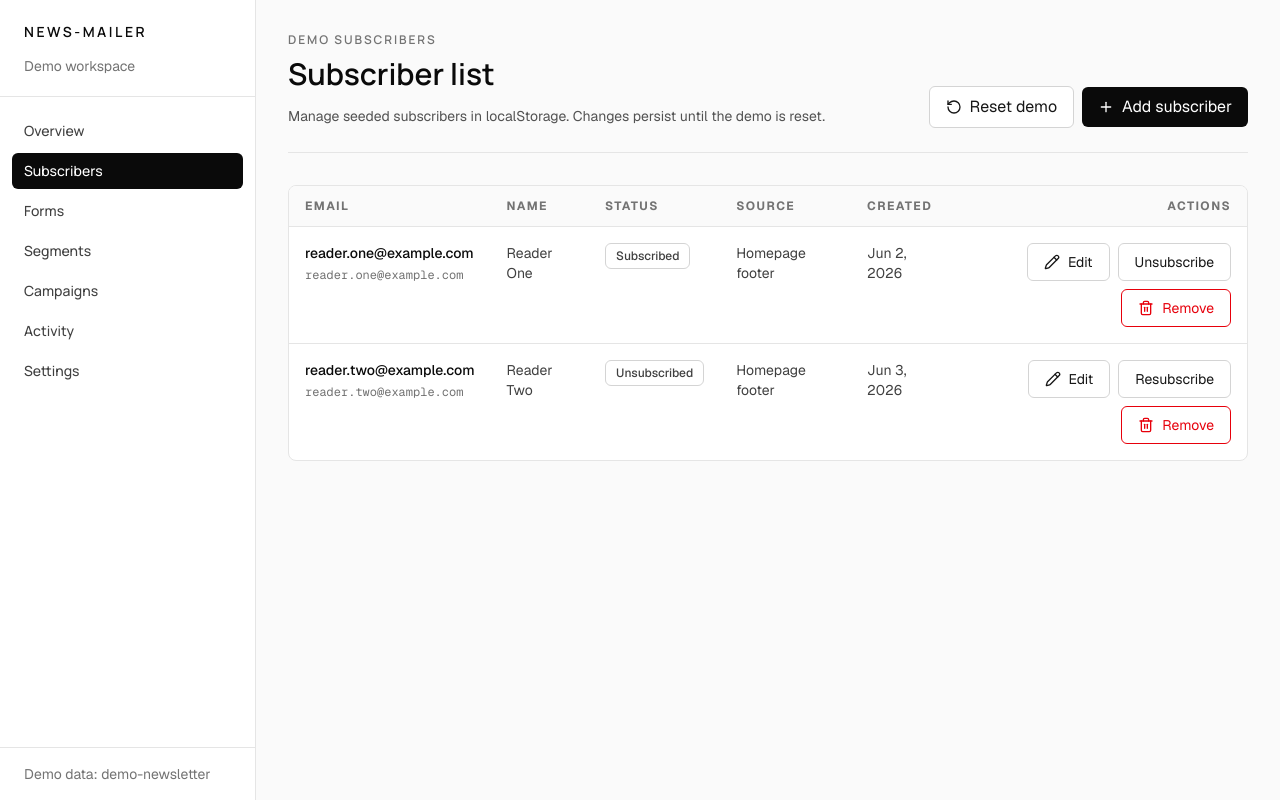
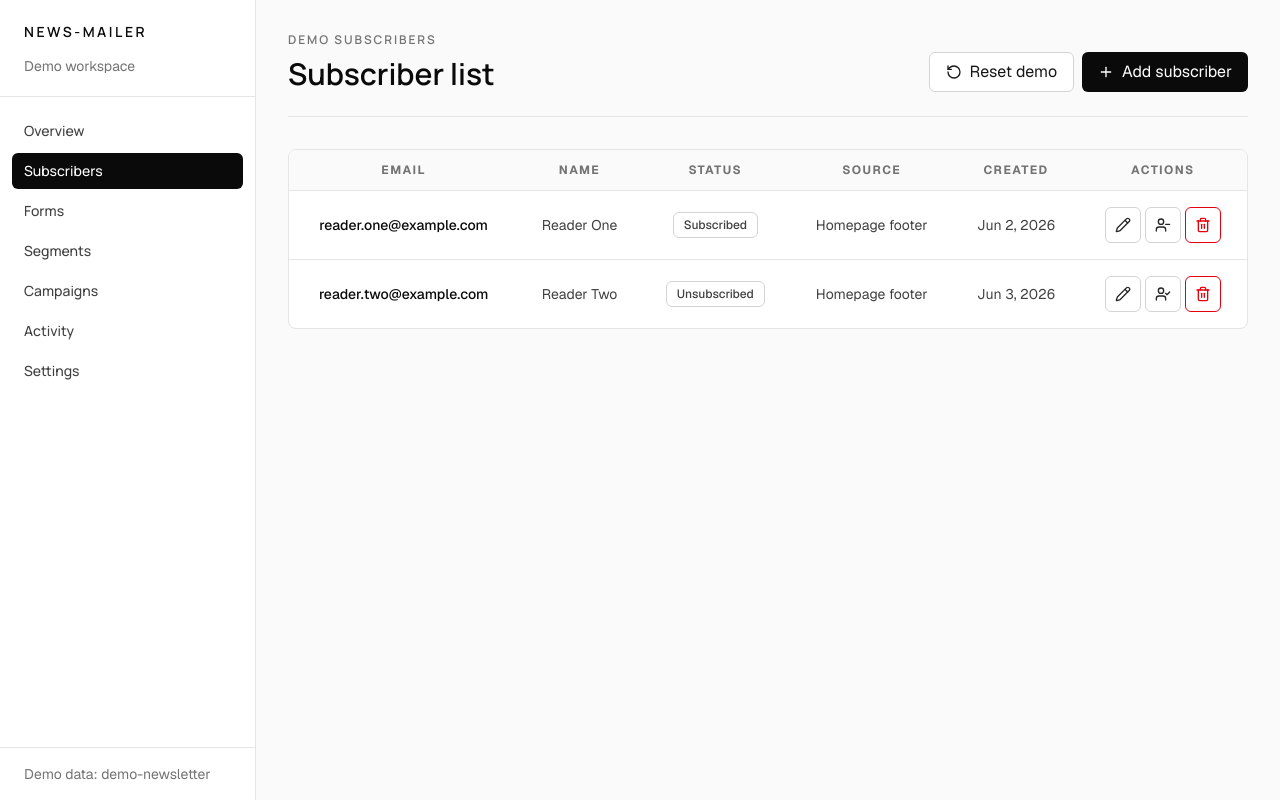
Before and after one commit to AjvorHardi/news-mailer, a React (Vite) app: page /demo/subscribers in a window 1280 px wide. Built offline with nearby package versions, Linux system fonts and the light colour scheme.

Commit message:
refactor: simplify subscriber list layout

```diff
--- a/src/features/demo/DemoSubscribersPage.tsx
+++ b/src/features/demo/DemoSubscribersPage.tsx
@@ -1,5 +1,5 @@
 import { ChevronDown, ChevronUp, Pencil, Plus, RotateCcw, Trash2, UserCheck, UserMinus } from 'lucide-react';
-import { useMemo, useState } from 'react';
+import { useMemo, useState, type ReactNode } from 'react';
 import { useForm } from 'react-hook-form';
 import { zodResolver } from '@hookform/resolvers/zod';
 import clsx from 'clsx';
@@ -87,21 +87,45 @@ export function DemoSubscribersPage() {
     );
   }
 
+  function toggleSubscriberStatus(subscriber: Subscriber) {
+    setSubscriberStatus.mutate({
+      subscriberId: subscriber.id,
+      status: subscriber.status === 'subscribed' ? 'unsubscribed' : 'subscribed',
+    });
+  }
+
+  function removeSubscriberById(subscriber: Subscriber) {
+    removeSubscriber.mutate(subscriber.id);
+  }
+
   return (
     <div className="space-y-8">
       <PageHeader
+        actionsLayout="responsive-inline"
         eyebrow="Demo subscribers"
         title="Subscriber list"
-        description="Manage seeded subscribers in localStorage. Changes persist until the demo is reset."
         actions={
           <>
-            <Button type="button" variant="secondary" onClick={() => resetDemoData.mutate()} disabled={isMutating}>
-              <RotateCcw className="mr-2 h-4 w-4" aria-hidden="true" />
-              Reset demo
+            <Button
+              type="button"
+              variant="secondary"
+              className="h-10 w-10 px-0 md:w-auto md:px-4"
+              aria-label="Reset demo"
+              onClick={() => resetDemoData.mutate()}
+              disabled={isMutating}
+            >
+              <RotateCcw className="h-4 w-4 shrink-0 md:mr-2" aria-hidden="true" />
+              <span className="hidden md:inline">Reset demo</span>
             </Button>
-            <Button type="button" onClick={openCreateForm} disabled={isMutating}>
-              <Plus className="mr-2 h-4 w-4" aria-hidden="true" />
-              Add subscriber
+            <Button
+              type="button"
+              className="h-10 w-10 px-0 md:w-auto md:px-4"
+              aria-label="Add subscriber"
+              onClick={openCreateForm}
+              disabled={isMutating}
+            >
+              <Plus className="h-4 w-4 shrink-0 md:mr-2" aria-hidden="true" />
+              <span className="hidden md:inline">Add subscriber</span>
             </Button>
           </>
         }
@@ -162,71 +186,127 @@ export function DemoSubscribersPage() {
       ) : null}
 
       {subscribersQuery.data && subscribersQuery.data.length > 0 ? (
-        <section className="overflow-hidden rounded-lg border border-neutral-200 bg-white md:hidden">
+        <CompactSubscribersList
+          expandedSubscriberIds={expandedSubscriberIds}
+          formsById={formsById}
+          isMutating={isMutating}
+          onEdit={openEditForm}
+          onRemove={removeSubscriberById}
+          onToggleExpanded={toggleExpandedRow}
+          onToggleStatus={toggleSubscriberStatus}
+          subscribers={subscribersQuery.data}
+        />
+      ) : null}
+
+      {subscribersQuery.data && subscribersQuery.data.length > 0 ? (
+        <DesktopSubscribersTable
+          formsById={formsById}
+          isMutating={isMutating}
+          onEdit={openEditForm}
+          onRemove={removeSubscriberById}
+          onToggleStatus={toggleSubscriberStatus}
+          subscribers={subscribersQuery.data}
+        />
+      ) : null}
+    </div>
+  );
+}
+
+type SubscriberListProps = {
+  formsById: Map<string, string>;
+  isMutating: boolean;
+  onEdit: (subscriber: Subscriber) => void;
+  onRemove: (subscriber: Subscriber) => void;
+  onToggleStatus: (subscriber: Subscriber) => void;
+  subscribers: Subscriber[];
+};
+
+type CompactSubscribersListProps = SubscriberListProps & {
+  expandedSubscriberIds: string[];
+  onToggleExpanded: (subscriberId: string) => void;
+};
+
+function CompactSubscribersList({
+  expandedSubscriberIds,
+  formsById,
+  isMutating,
+  onEdit,
+  onRemove,
+  onToggleExpanded,
+  onToggleStatus,
+  subscribers,
+}: CompactSubscribersListProps) {
+  return (
+    <section className="overflow-hidden rounded-lg border border-neutral-200 bg-white min-[1120px]:hidden">
       <div className="divide-y divide-neutral-200">
-            {subscribersQuery.data.map((subscriber) => {
-              const isExpanded = expandedSubscriberIds.includes(subscriber.id);
-              const sourceLabel = subscriber.sourceFormId
-                ? formsById.get(subscriber.sourceFormId) ?? 'Unknown form'
-                : 'Manual';
+        {subscribers.map((subscriber) => (
+          <CompactSubscriberRow
+            key={subscriber.id}
+            formsById={formsById}
+            isExpanded={expandedSubscriberIds.includes(subscriber.id)}
+            isMutating={isMutating}
+            onEdit={onEdit}
+            onRemove={onRemove}
+            onToggleExpanded={onToggleExpanded}
+            onToggleStatus={onToggleStatus}
+            subscriber={subscriber}
+          />
+        ))}
+      </div>
+    </section>
+  );
+}
+
+type CompactSubscriberRowProps = Omit<SubscriberListProps, 'subscribers'> & {
+  isExpanded: boolean;
+  onToggleExpanded: (subscriberId: string) => void;
+  subscriber: Subscriber;
+};
+
+function CompactSubscriberRow({
+  formsById,
+  isExpanded,
+  isMutating,
+  onEdit,
+  onRemove,
+  onToggleExpanded,
+  onToggleStatus,
+  subscriber,
+}: CompactSubscriberRowProps) {
+  const sourceLabel = getSourceLabel(subscriber, formsById);
 
   return (
-                <article key={subscriber.id}>
-                  <div className="flex items-start gap-2 p-3">
+    <article>
+      <div className="grid grid-cols-[minmax(0,1fr)_auto] items-center gap-2 p-3 min-[600px]:grid-cols-[minmax(0,1fr)_auto_auto] min-[800px]:grid-cols-[minmax(0,1fr)_auto_auto_auto]">
         <button
           type="button"
           aria-expanded={isExpanded}
-                      onClick={() => toggleExpandedRow(subscriber.id)}
-                      className="flex min-w-0 flex-1 items-start justify-between gap-2 rounded-md text-left focus:ring-2 focus:ring-neutral-950 focus:outline-none"
+          onClick={() => onToggleExpanded(subscriber.id)}
+          className="grid min-w-0 grid-cols-[minmax(0,1fr)_auto] items-center gap-2 rounded-md text-left focus:ring-2 focus:ring-neutral-950 focus:outline-none"
         >
           <span className="min-w-0">
             <span className="block truncate text-sm font-medium text-neutral-950">{subscriber.email}</span>
             <span className="mt-1 block truncate text-xs text-neutral-500">{subscriber.name ?? 'No name'}</span>
           </span>
           {isExpanded ? (
-                        <ChevronUp className="mt-0.5 h-4 w-4 shrink-0 text-neutral-500" aria-hidden="true" />
+            <ChevronUp className="h-4 w-4 shrink-0 text-neutral-500" aria-hidden="true" />
           ) : (
-                        <ChevronDown className="mt-0.5 h-4 w-4 shrink-0 text-neutral-500" aria-hidden="true" />
+            <ChevronDown className="h-4 w-4 shrink-0 text-neutral-500" aria-hidden="true" />
           )}
         </button>
-
-                    <div className="flex shrink-0 items-center gap-1">
-                      <IconButton
-                        label={`Edit ${subscriber.email}`}
-                        disabled={isMutating}
-                        onClick={() => openEditForm(subscriber)}
-                      >
-                        <Pencil className="h-4 w-4" aria-hidden="true" />
-                      </IconButton>
-                      <IconButton
-                        label={
-                          subscriber.status === 'subscribed'
-                            ? `Unsubscribe ${subscriber.email}`
-                            : `Resubscribe ${subscriber.email}`
-                        }
-                        disabled={isMutating}
-                        onClick={() =>
-                          setSubscriberStatus.mutate({
-                            subscriberId: subscriber.id,
-                            status: subscriber.status === 'subscribed' ? 'unsubscribed' : 'subscribed',
-                          })
-                        }
-                      >
-                        {subscriber.status === 'subscribed' ? (
-                          <UserMinus className="h-4 w-4" aria-hidden="true" />
-                        ) : (
-                          <UserCheck className="h-4 w-4" aria-hidden="true" />
-                        )}
-                      </IconButton>
-                      <IconButton
-                        label={`Remove ${subscriber.email}`}
-                        variant="danger"
-                        disabled={isMutating}
-                        onClick={() => removeSubscriber.mutate(subscriber.id)}
-                      >
-                        <Trash2 className="h-4 w-4" aria-hidden="true" />
-                      </IconButton>
+        <div className="hidden justify-self-center min-[600px]:block">
+          <StatusBadge status={subscriber.status} />
         </div>
+        <div className="hidden justify-self-center text-xs text-neutral-500 min-[800px]:block">
+          {formatDate(subscriber.createdAt)}
+        </div>
+        <SubscriberActions
+          isMutating={isMutating}
+          onEdit={onEdit}
+          onRemove={onRemove}
+          onToggleStatus={onToggleStatus}
+          subscriber={subscriber}
+        />
       </div>
 
       {isExpanded ? (
@@ -251,83 +331,64 @@ export function DemoSubscribersPage() {
       ) : null}
     </article>
   );
-            })}
-          </div>
-        </section>
-      ) : null}
+}
 
-      {subscribersQuery.data && subscribersQuery.data.length > 0 ? (
-        <section className="hidden overflow-hidden rounded-lg border border-neutral-200 bg-white md:block">
+function DesktopSubscribersTable({
+  formsById,
+  isMutating,
+  onEdit,
+  onRemove,
+  onToggleStatus,
+  subscribers,
+}: SubscriberListProps) {
+  return (
+    <section className="hidden overflow-hidden rounded-lg border border-neutral-200 bg-white min-[1120px]:block">
       <div className="overflow-x-auto">
         <table className="min-w-full divide-y divide-neutral-200 text-left text-sm">
           <thead className="bg-neutral-50 text-xs font-semibold tracking-[0.12em] text-neutral-500 uppercase">
             <tr>
-                  <th scope="col" className="px-4 py-3">
+              <th scope="col" className="px-4 py-3 text-center">
                 Email
               </th>
-                  <th scope="col" className="px-4 py-3">
+              <th scope="col" className="px-4 py-3 text-center">
                 Name
               </th>
-                  <th scope="col" className="px-4 py-3">
+              <th scope="col" className="px-4 py-3 text-center">
                 Status
               </th>
-                  <th scope="col" className="px-4 py-3">
+              <th scope="col" className="px-4 py-3 text-center">
                 Source
               </th>
-                  <th scope="col" className="px-4 py-3">
+              <th scope="col" className="px-4 py-3 text-center">
                 Created
               </th>
-                  <th scope="col" className="px-4 py-3 text-right">
+              <th scope="col" className="px-4 py-3 text-center">
                 Actions
               </th>
             </tr>
           </thead>
           <tbody className="divide-y divide-neutral-200">
-                {subscribersQuery.data.map((subscriber) => (
-                  <tr key={subscriber.id} className="align-top">
-                    <td className="px-4 py-4">
+            {subscribers.map((subscriber) => (
+              <tr key={subscriber.id} className="align-middle">
+                <td className="px-4 py-4 text-center align-middle">
                   <div className="font-medium text-neutral-950">{subscriber.email}</div>
-                      <div className="font-mono-ui mt-1 text-xs text-neutral-500">{subscriber.emailNormalized}</div>
                 </td>
-                    <td className="px-4 py-4 text-neutral-700">{subscriber.name ?? '-'}</td>
-                    <td className="px-4 py-4">
-                      <span className="inline-flex rounded-md border border-neutral-300 px-2.5 py-1 text-xs font-medium text-neutral-700">
-                        {getStatusLabel(subscriber.status)}
-                      </span>
+                <td className="px-4 py-4 text-center align-middle text-neutral-700">{subscriber.name ?? '-'}</td>
+                <td className="px-4 py-4 text-center align-middle">
+                  <StatusBadge status={subscriber.status} />
                 </td>
-                    <td className="px-4 py-4 text-neutral-700">
-                      {subscriber.sourceFormId ? formsById.get(subscriber.sourceFormId) ?? 'Unknown form' : 'Manual'}
+                <td className="px-4 py-4 text-center align-middle text-neutral-700">
+                  {getSourceLabel(subscriber, formsById)}
                 </td>
-                    <td className="px-4 py-4 text-neutral-700">{formatDate(subscriber.createdAt)}</td>
-                    <td className="px-4 py-4">
-                      <div className="flex flex-wrap justify-end gap-2">
-                        <Button type="button" variant="secondary" disabled={isMutating} onClick={() => openEditForm(subscriber)}>
-                          <Pencil className="mr-2 h-4 w-4" aria-hidden="true" />
-                          Edit
-                        </Button>
-                        <Button
-                          type="button"
-                          variant="secondary"
-                          disabled={isMutating}
-                          onClick={() =>
-                            setSubscriberStatus.mutate({
-                              subscriberId: subscriber.id,
-                              status: subscriber.status === 'subscribed' ? 'unsubscribed' : 'subscribed',
-                            })
-                          }
-                        >
-                          {subscriber.status === 'subscribed' ? 'Unsubscribe' : 'Resubscribe'}
-                        </Button>
-                        <Button
-                          type="button"
-                          variant="danger"
-                          disabled={isMutating}
-                          onClick={() => removeSubscriber.mutate(subscriber.id)}
-                        >
-                          <Trash2 className="mr-2 h-4 w-4" aria-hidden="true" />
-                          Remove
-                        </Button>
-                      </div>
+                <td className="px-4 py-4 text-center align-middle text-neutral-700">{formatDate(subscriber.createdAt)}</td>
+                <td className="px-4 py-4 text-center align-middle">
+                  <SubscriberActions
+                    isMutating={isMutating}
+                    onEdit={onEdit}
+                    onRemove={onRemove}
+                    onToggleStatus={onToggleStatus}
+                    subscriber={subscriber}
+                  />
                 </td>
               </tr>
             ))}
@@ -335,13 +396,68 @@ export function DemoSubscribersPage() {
         </table>
       </div>
     </section>
-      ) : null}
+  );
+}
+
+function getSourceLabel(subscriber: Subscriber, formsById: Map<string, string>) {
+  return subscriber.sourceFormId ? formsById.get(subscriber.sourceFormId) ?? 'Unknown form' : 'Manual';
+}
+
+function StatusBadge({ status }: { status: Subscriber['status'] }) {
+  return (
+    <span className="inline-flex rounded-md border border-neutral-300 px-2.5 py-1 text-xs font-medium text-neutral-700">
+      {getStatusLabel(status)}
+    </span>
+  );
+}
+
+type SubscriberActionsProps = {
+  isMutating: boolean;
+  onEdit: (subscriber: Subscriber) => void;
+  onRemove: (subscriber: Subscriber) => void;
+  onToggleStatus: (subscriber: Subscriber) => void;
+  subscriber: Subscriber;
+};
+
+function SubscriberActions({
+  isMutating,
+  onEdit,
+  onRemove,
+  onToggleStatus,
+  subscriber,
+}: SubscriberActionsProps) {
+  const statusActionLabel = subscriber.status === 'subscribed' ? 'Unsubscribe' : 'Resubscribe';
+
+  return (
+    <div className="flex items-center justify-center gap-1">
+      <IconButton label={`Edit ${subscriber.email}`} disabled={isMutating} onClick={() => onEdit(subscriber)}>
+        <Pencil className="h-4 w-4" aria-hidden="true" />
+      </IconButton>
+      <IconButton
+        label={`${statusActionLabel} ${subscriber.email}`}
+        disabled={isMutating}
+        onClick={() => onToggleStatus(subscriber)}
+      >
+        {subscriber.status === 'subscribed' ? (
+          <UserMinus className="h-4 w-4" aria-hidden="true" />
+        ) : (
+          <UserCheck className="h-4 w-4" aria-hidden="true" />
+        )}
+      </IconButton>
+      <IconButton
+        label={`Remove ${subscriber.email}`}
+        variant="danger"
+        disabled={isMutating}
+        onClick={() => onRemove(subscriber)}
+      >
+        <Trash2 className="h-4 w-4" aria-hidden="true" />
+      </IconButton>
     </div>
   );
 }
 
 type IconButtonProps = {
-  children: React.ReactNode;
+  children: ReactNode;
   disabled?: boolean;
   label: string;
   onClick: () => void;
--- a/src/shared/ui/Button.tsx
+++ b/src/shared/ui/Button.tsx
@@ -3,14 +3,17 @@ import clsx from 'clsx';
 
 type ButtonProps = ButtonHTMLAttributes<HTMLButtonElement> & {
   children: ReactNode;
+  size?: 'default' | 'sm';
   variant?: 'primary' | 'secondary' | 'danger';
 };
 
-export function Button({ children, className, variant = 'primary', ...props }: ButtonProps) {
+export function Button({ children, className, size = 'default', variant = 'primary', ...props }: ButtonProps) {
   return (
     <button
       className={clsx(
-        'inline-flex items-center justify-center rounded-md px-4 py-2 text-sm font-medium focus:ring-2 focus:ring-neutral-950 focus:ring-offset-2 focus:outline-none disabled:cursor-not-allowed disabled:opacity-50',
+        'inline-flex items-center justify-center rounded-md font-medium focus:ring-2 focus:ring-neutral-950 focus:ring-offset-2 focus:outline-none disabled:cursor-not-allowed disabled:opacity-50',
+        size === 'default' && 'px-4 py-2 text-sm',
+        size === 'sm' && 'px-2.5 py-1.5 text-xs',
         variant === 'primary' && 'bg-neutral-950 text-white hover:bg-neutral-800',
         variant === 'secondary' && 'border border-neutral-300 bg-white text-neutral-900 hover:bg-neutral-100',
         variant === 'danger' && 'border border-red-600 bg-white text-red-600 hover:bg-red-50',
--- a/src/shared/ui/PageHeader.tsx
+++ b/src/shared/ui/PageHeader.tsx
@@ -1,20 +1,36 @@
 import type { ReactNode } from 'react';
+import clsx from 'clsx';
 
 type PageHeaderProps = {
+  actionsLayout?: 'default' | 'responsive-inline';
   eyebrow?: string;
   title: string;
   description?: string;
   actions?: ReactNode;
 };
 
-export function PageHeader({ eyebrow, title, description, actions }: PageHeaderProps) {
+export function PageHeader({ actionsLayout = 'default', eyebrow, title, description, actions }: PageHeaderProps) {
   return (
-    <div className="flex flex-col gap-5 border-b border-neutral-200 pb-6 sm:flex-row sm:items-end sm:justify-between">
+    <div
+      className={clsx(
+        'flex gap-5 border-b border-neutral-200 pb-6',
+        actionsLayout === 'default' && 'flex-col sm:flex-row sm:items-end sm:justify-between',
+        actionsLayout === 'responsive-inline' &&
+          'flex-col min-[480px]:flex-row min-[480px]:items-end min-[480px]:justify-between',
+      )}
+    >
       <div>
         {eyebrow ? (
           <p className="font-display text-xs font-semibold tracking-[0.16em] text-neutral-500 uppercase">{eyebrow}</p>
         ) : null}
-        <h1 className="font-display mt-2 text-3xl font-semibold text-neutral-950">{title}</h1>
+        <h1
+          className={clsx(
+            'font-display mt-2 text-3xl font-semibold text-neutral-950',
+            actionsLayout === 'responsive-inline' && 'whitespace-nowrap',
+          )}
+        >
+          {title}
+        </h1>
         {description ? <p className="mt-3 max-w-2xl text-sm leading-6 text-neutral-600">{description}</p> : null}
       </div>
       {actions ? <div className="flex shrink-0 items-center gap-2">{actions}</div> : null}
```
Lines whose indentation alone changed are shown as unchanged.
